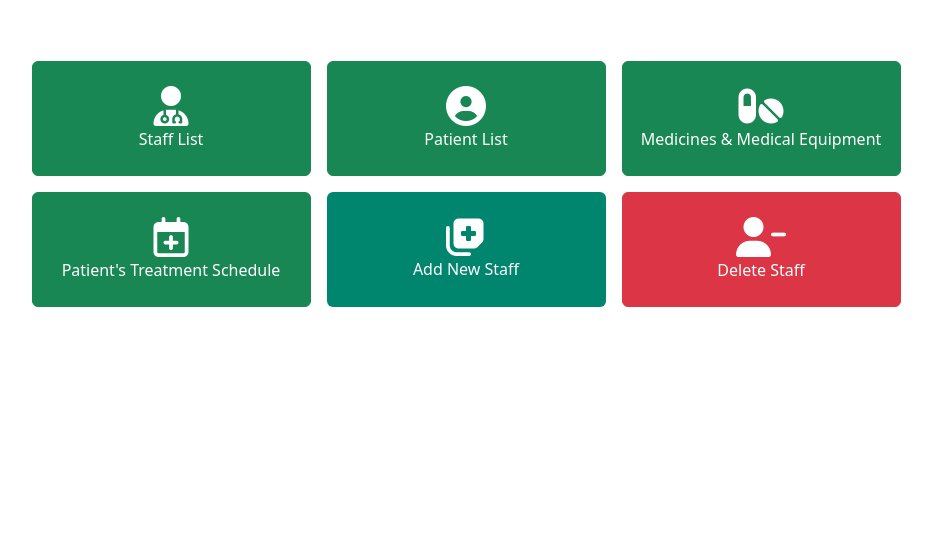
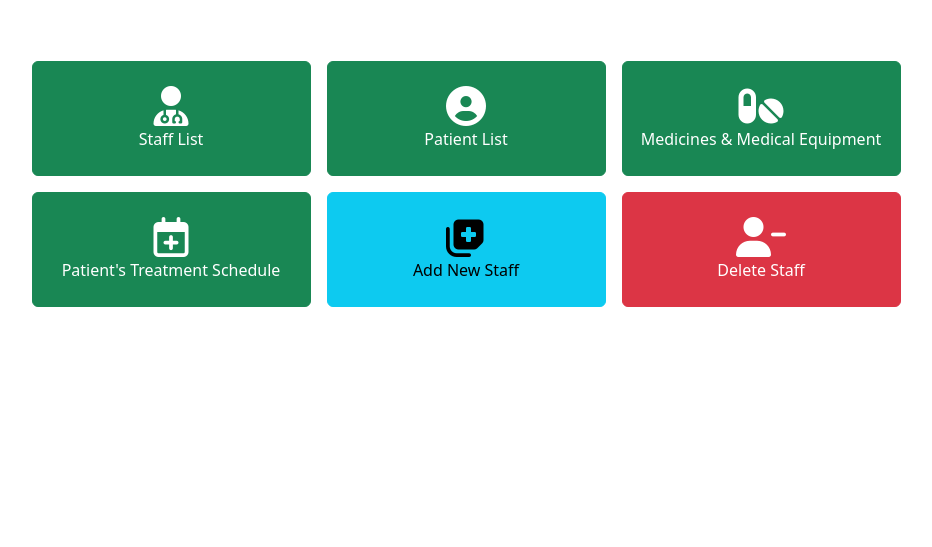
Before and after one commit to shInNei/Advanced-Programming-231, a PHP site: page /admin/dashboard.php in a window 1280 px wide. Shown: the part 150-697 px from the top of the page, without its empty margins (174-1106 px from the left). Run offline with PHP 8.4, Linux system fonts and the light colour scheme; some libraries are stand-ins or nearby versions.

Commit message:
Update dashboard.php

```diff
--- a/admin/dashboard.php
+++ b/admin/dashboard.php
@@ -73,7 +73,7 @@
                     <i class="fa-regular fa-calendar-plus" style="font-size: 40px;"></i><br>
                     Patient's Treatment Schedule
                 </a>
-                <a href="add.php" class="col btn btn-primary m-2 py-4">
+                <a href="add.php" class="col btn btn-info m-2 py-4">
                     <i class="fa-solid fa-notes-medical" style="font-size: 40px;"></i><br>
                     Add New Staff
                 </a>
```
